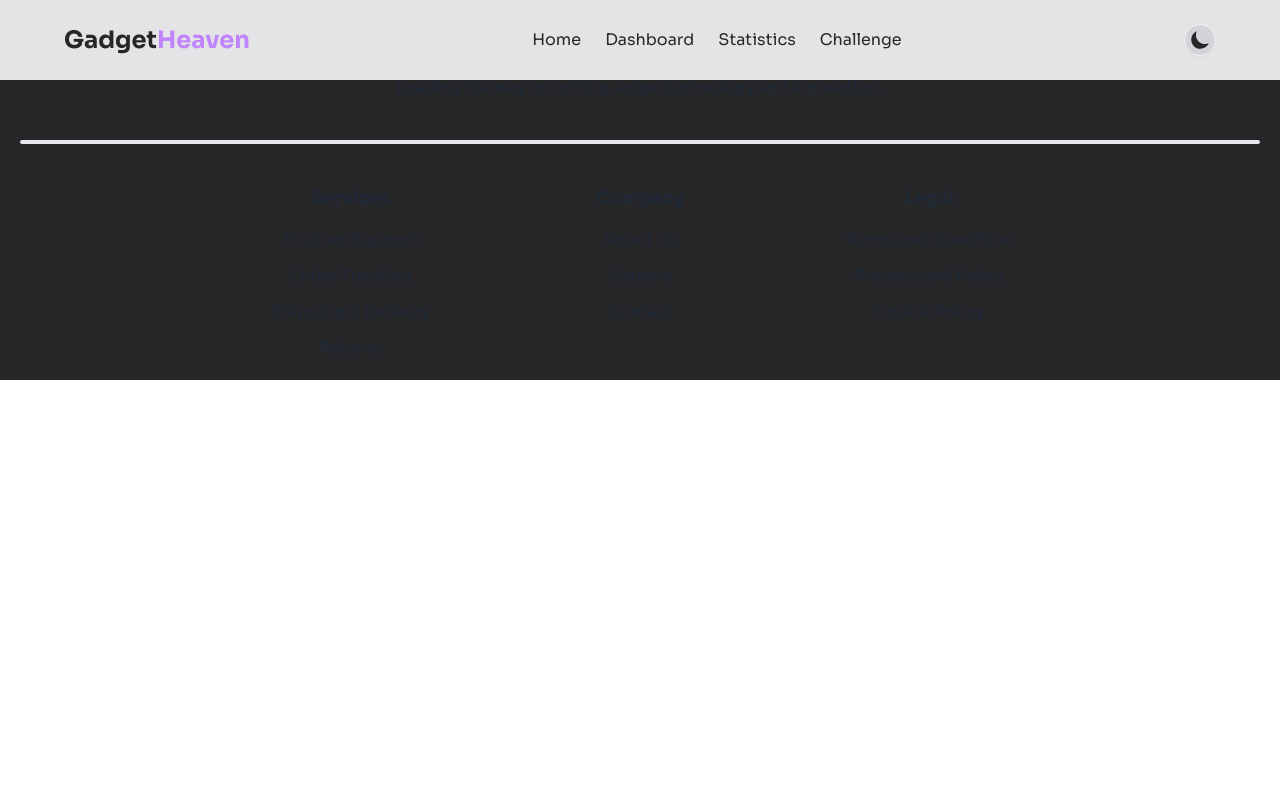
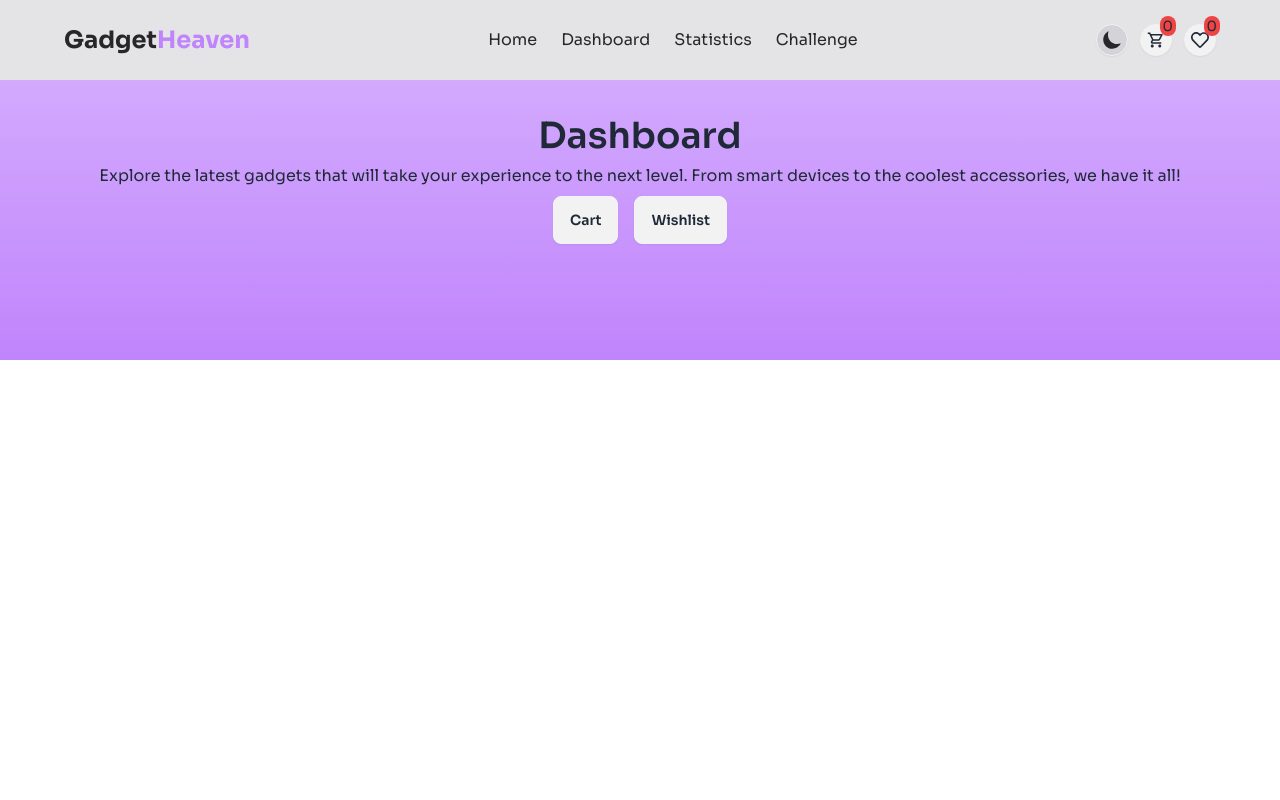
Before and after one commit to programming-hero-web-course-4/b10a8-gadget-heaven-Ryusen9, a React (Vite) app: page /Dashboard in a window 1280 px wide. Shown: the top 800 px of the page. Built offline with nearby package versions, Linux system fonts and the light colour scheme.

Commit message:
Added cart and wishlist items

```diff
--- a/src/App.jsx
+++ b/src/App.jsx
@@ -6,12 +6,20 @@ import Statistics from "./Statistics/Statistics";
 import ProductInfo from "./Components/Product info/ProductInfo";
 import { useState } from "react";
 import Hero from './Components/Hero/Hero'
+import Cart from './Components/Cart/Cart'
+import Wishlist from './Wishlist/Wishlist'
 
 function App() {
   const [product, setProduct] = useState([])
   const handleProductInfo = (selectedProduct) => {
     setProduct(selectedProduct)
   }
+  const [carts, setCarts] = useState([])
+  const handleCart = (product) => {
+    if (!carts.find(item => item.product_id === product.product_id)) {
+      setCarts([...carts, product]);
+    }
+  };
   const element = useRoutes([
     {
       path: "/",
@@ -28,7 +36,17 @@ function App() {
         },
         {
           path: "/Dashboard",
-          element: <Dashboard/>
+          element: <Dashboard handleCart={handleCart}/>,
+          children: [
+            {
+              path: "Carts",
+              element: <Cart carts={carts}/>
+            },
+            {
+              path: "Wishlist",
+              element: <Wishlist/>
+            },
+          ]
         },
         {
           path: "/Statistics",
@@ -37,7 +55,7 @@ function App() {
         {
           path: "/Details/:productId",
           element: <ProductInfo product={product}/>
-        }
+        },
       ]
     },
   ]);
--- /dev/null
+++ b/src/Components/Cart/Cart.jsx
@@ -0,0 +1,13 @@
+import PropTypes from 'prop-types'
+const Cart = ({carts}) => {
+  console.log(carts)
+  return (
+    <div>
+      <p>Avocado</p>
+    </div>
+  )
+}
+Cart.propTypes = {
+  carts: PropTypes.arrayOf(PropTypes.object)
+}
+export default Cart
--- a/src/Components/Header/Header.jsx
+++ b/src/Components/Header/Header.jsx
@@ -1,7 +1,9 @@
 import { IoMenuOutline, IoMoonSharp } from "react-icons/io5";
 import props from "prop-types";
 import Menu from "./Menu";
-import { useLocation } from "react-router-dom";
+import { Link, useLocation } from "react-router-dom";
+import { MdOutlineShoppingCart } from "react-icons/md";
+import { FaRegHeart } from "react-icons/fa";
 
 const Header = ({ handleTheme, theme, handleMenu, menu }) => {
   const location = useLocation();
@@ -11,6 +13,8 @@ const Header = ({ handleTheme, theme, handleMenu, menu }) => {
         return "bg-transparent";
       case "/Dashboard":
         return "bg-zinc-200";
+        case "/Dashboard/Carts":
+          return "bg-zinc-200";
       case "/Statistics":
         return "bg-zinc-200";
       default:
@@ -19,20 +23,26 @@ const Header = ({ handleTheme, theme, handleMenu, menu }) => {
         }
         return "bg-transparent";
     }
-  }
+  };
   return (
-    <nav className={`fixed z-10 top-0 right-0 w-full font-sora ${getBgColor()}`}>
+    <nav
+      className={`fixed z-10 top-0 right-0 w-full font-sora ${getBgColor()}`}
+    >
       <div
         id="container"
         className="flex items-center justify-between relative py-6 lg:py-6 px-9 md:px-14 lg:px-16"
       >
         <div id="logo">
-          <p className={`text-xl md:text-2xl font-bold ${theme === true && 'text-zinc-800'}`}>
+          <p
+            className={`text-xl md:text-2xl font-bold ${
+              theme === true && "text-zinc-800"
+            }`}
+          >
             Gadget<span className="text-purple-400">Heaven</span>
           </p>
         </div>
         <div id="menu">
-            <Menu menu={menu} theme={theme}/>
+          <Menu menu={menu} theme={theme} />
         </div>
         <div
           id="btn-container"
@@ -54,6 +64,22 @@ const Header = ({ handleTheme, theme, handleMenu, menu }) => {
           >
             <IoMoonSharp className="text-xl" />
           </button>
+          <div className="relative">
+            <span className="absolute -top-2 -right-1 text-sm bg-red-500 px-[3px] rounded-full">0</span>
+          <Link to={"/Dashboard/Carts"}>
+          <button  className="btn btn-circle btn-sm text-lg">
+            <MdOutlineShoppingCart />
+          </button>
+          </Link>
+          </div>
+          <div className="relative">
+          <span className="absolute -top-2 -right-1 text-sm bg-red-500 px-[3px] rounded-full">0</span>
+          <Link to={"/Dashboard/Wishlist"}>
+          <button  className="btn btn-circle btn-sm text-lg">
+            <FaRegHeart />
+          </button>
+          </Link>
+          </div>
         </div>
       </div>
     </nav>
--- a/src/Components/Product info/ProductInfo.jsx
+++ b/src/Components/Product info/ProductInfo.jsx
@@ -2,8 +2,7 @@ import PropTypes from "prop-types";
 import { IoMdHeartEmpty } from "react-icons/io";
 import { MdOutlineShoppingCart } from "react-icons/md";
 import { Link } from "react-router-dom";
-function ProductInfo({ product }) {
-  console.log(product);
+function ProductInfo({ product, handleCart }) {
   return (
     <>
       <div className="relative h-screen font-sora mb-32">
@@ -65,7 +64,7 @@ function ProductInfo({ product }) {
           </div>
           <div className="flex items-center justify-center md:justify-start gap-7 my-4">
             <Link>
-            <button className="btn">Add to Cart <MdOutlineShoppingCart /> </button>
+            <button onClick={() => handleCart(product)} className="btn">Add to Cart <MdOutlineShoppingCart /> </button>
             </Link>
             <Link>
             <button className="btn btn-circle text-xl"> <IoMdHeartEmpty/> </button>
@@ -79,5 +78,6 @@ function ProductInfo({ product }) {
 }
 ProductInfo.propTypes = {
   product: PropTypes.object,
+  handleCart: PropTypes.func
 };
 export default ProductInfo;
--- a/src/Dashboard/Dashboard.jsx
+++ b/src/Dashboard/Dashboard.jsx
@@ -1,6 +1,24 @@
+import { Link, Outlet } from "react-router-dom"
+
 function Dashboard() {
   return (
-    <div>Dashboard</div>
+    <>
+    <div className="h-screen font-sora">
+      <div className="bg-gradient-to-t mb-4 gap-2 flex-col from-purple-400 to-purple-300 h-[45vh] flex items-center justify-center">
+        <p className="text-3xl md:text-4xl font-semibold">Dashboard</p>
+        <p className="text-center px-5">Explore the latest gadgets that will take your experience to the next level. From smart devices to the coolest accessories, we have it all!</p>
+        <div className="flex items-center justify-center gap-4">
+          <Link to={"/Dashboard/Carts"}>
+          <button className="btn">Cart</button>
+          </Link>
+          <Link to={"/Dashboard/Wishlist"}>
+          <button className="btn">Wishlist</button>
+          </Link>
+        </div>
+      </div>
+    <Outlet/>
+    </div>
+    </>
   )
 }
 
--- /dev/null
+++ b/src/Wishlist/Wishlist.jsx
@@ -0,0 +1,8 @@
+
+const Wishlist = () => {
+  return (
+    <div>Wishlist</div>
+  )
+}
+
+export default Wishlist
```
Lines whose indentation alone changed are shown as unchanged.
